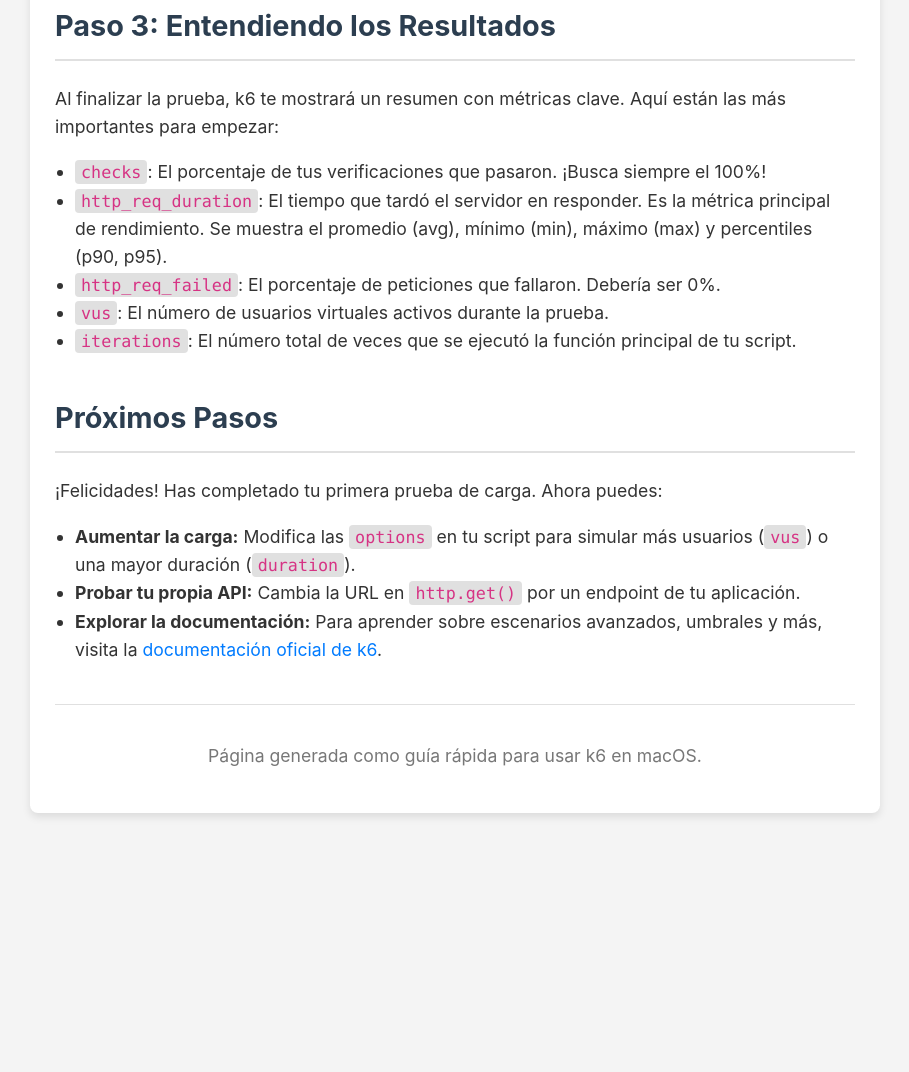
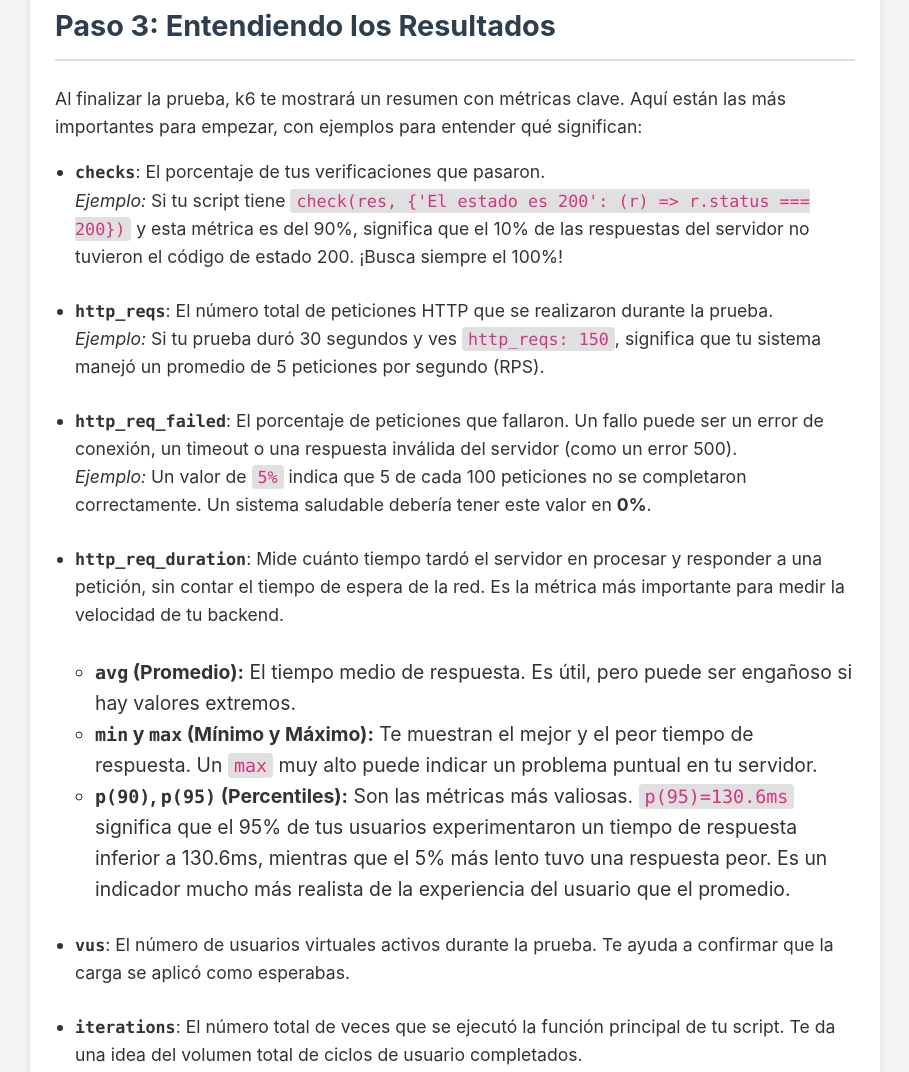
Before and after one commit to Jcromana/guia-istqb-JCRA, a plain HTML site: page k6.html in a window 1280 px wide. Shown: the part 2243-3315 px from the top of the page, without its empty margins (185-1094 px from the left). Before the commit the page ends 3076 px from the top, so only its background shows below. Drawn offline with Linux system fonts and the light colour scheme.

Commit message:
Update k6.html

```diff
--- a/k6.html
+++ b/k6.html
@@ -165,16 +165,46 @@ export default function () {
         </section>
 
         <section id="analisis-resultados">
-            <h2>Paso 3: Entendiendo los Resultados</h2>
-            <p>Al finalizar la prueba, k6 te mostrará un resumen con métricas clave. Aquí están las más importantes para empezar:</p>
+    <h2>Paso 3: Entendiendo los Resultados</h2>
+    <p>Al finalizar la prueba, k6 te mostrará un resumen con métricas clave. Aquí están las más importantes para empezar, con ejemplos para entender qué significan:</p>
+    <ul>
+        <li>
+            <strong><code>checks</code></strong>: El porcentaje de tus verificaciones que pasaron.
+            <br>
+            <em>Ejemplo:</em> Si tu script tiene <code>check(res, {'El estado es 200': (r) => r.status === 200})</code> y esta métrica es del 90%, significa que el 10% de las respuestas del servidor no tuvieron el código de estado 200. ¡Busca siempre el 100%!
+        </li>
+        <br>
+        <li>
+            <strong><code>http_reqs</code></strong>: El número total de peticiones HTTP que se realizaron durante la prueba.
+            <br>
+            <em>Ejemplo:</em> Si tu prueba duró 30 segundos y ves <code>http_reqs: 150</code>, significa que tu sistema manejó un promedio de 5 peticiones por segundo (RPS).
+        </li>
+        <br>
+        <li>
+            <strong><code>http_req_failed</code></strong>: El porcentaje de peticiones que fallaron. Un fallo puede ser un error de conexión, un timeout o una respuesta inválida del servidor (como un error 500).
+            <br>
+            <em>Ejemplo:</em> Un valor de <code>5%</code> indica que 5 de cada 100 peticiones no se completaron correctamente. Un sistema saludable debería tener este valor en <strong>0%</strong>.
+        </li>
+        <br>
+        <li>
+            <strong><code>http_req_duration</code></strong>: Mide cuánto tiempo tardó el servidor en procesar y responder a una petición, sin contar el tiempo de espera de la red. Es la métrica más importante para medir la velocidad de tu backend.
             <ul>
-                <li><code>checks</code>: El porcentaje de tus verificaciones que pasaron. ¡Busca siempre el 100%!</li>
-                <li><code>http_req_duration</code>: El tiempo que tardó el servidor en responder. Es la métrica principal de rendimiento. Se muestra el promedio (avg), mínimo (min), máximo (max) y percentiles (p90, p95).</li>
-                <li><code>http_req_failed</code>: El porcentaje de peticiones que fallaron. Debería ser 0%.</li>
-                <li><code>vus</code>: El número de usuarios virtuales activos durante la prueba.</li>
-                <li><code>iterations</code>: El número total de veces que se ejecutó la función principal de tu script.</li>
+                <br>
+                <li><strong><code>avg</code> (Promedio):</strong> El tiempo medio de respuesta. Es útil, pero puede ser engañoso si hay valores extremos.</li>
+                <li><strong><code>min</code> y <code>max</code> (Mínimo y Máximo):</strong> Te muestran el mejor y el peor tiempo de respuesta. Un <code>max</code> muy alto puede indicar un problema puntual en tu servidor.</li>
+                <li><strong><code>p(90)</code>, <code>p(95)</code> (Percentiles):</strong> Son las métricas más valiosas. <code>p(95)=130.6ms</code> significa que el 95% de tus usuarios experimentaron un tiempo de respuesta inferior a 130.6ms, mientras que el 5% más lento tuvo una respuesta peor. Es un indicador mucho más realista de la experiencia del usuario que el promedio.</li>
             </ul>
-        </section>
+        </li>
+        <br>
+        <li>
+            <strong><code>vus</code></strong>: El número de usuarios virtuales activos durante la prueba. Te ayuda a confirmar que la carga se aplicó como esperabas.
+        </li>
+        <br>
+        <li>
+            <strong><code>iterations</code></strong>: El número total de veces que se ejecutó la función principal de tu script. Te da una idea del volumen total de ciclos de usuario completados.
+        </li>
+    </ul>
+</section>
 
         <section id="proximos-pasos">
             <h2>Próximos Pasos</h2>
```
